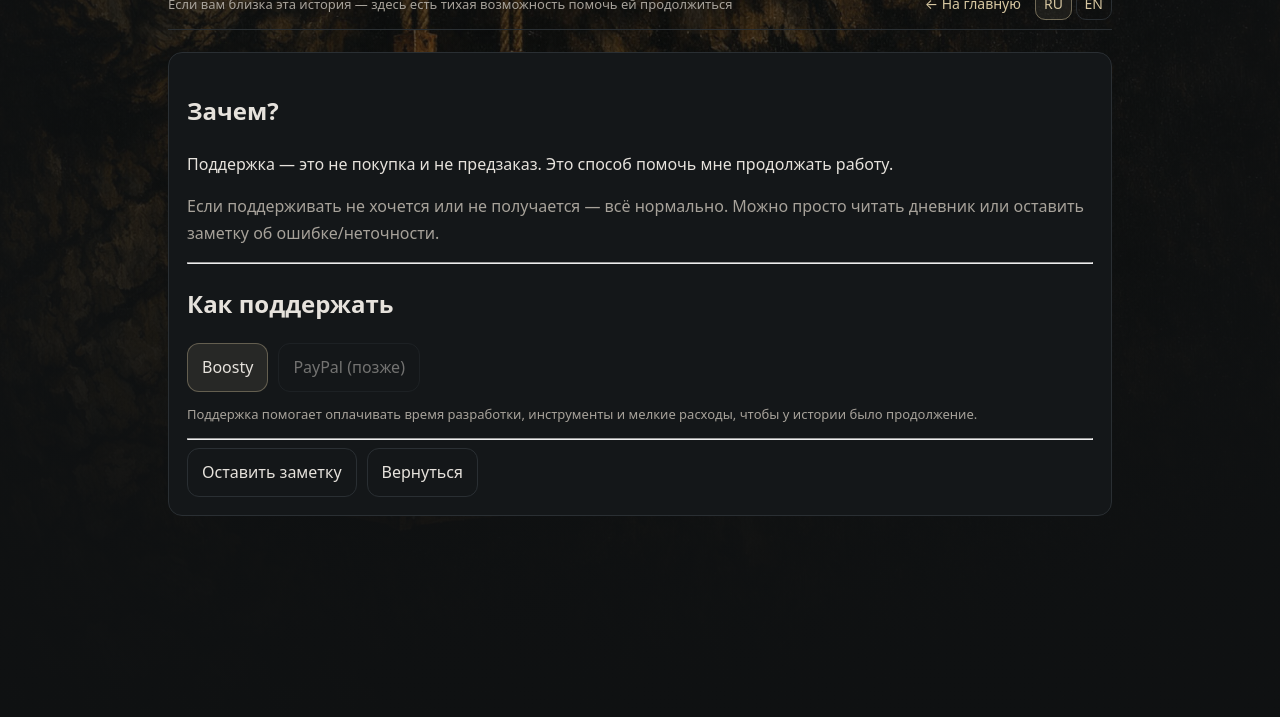
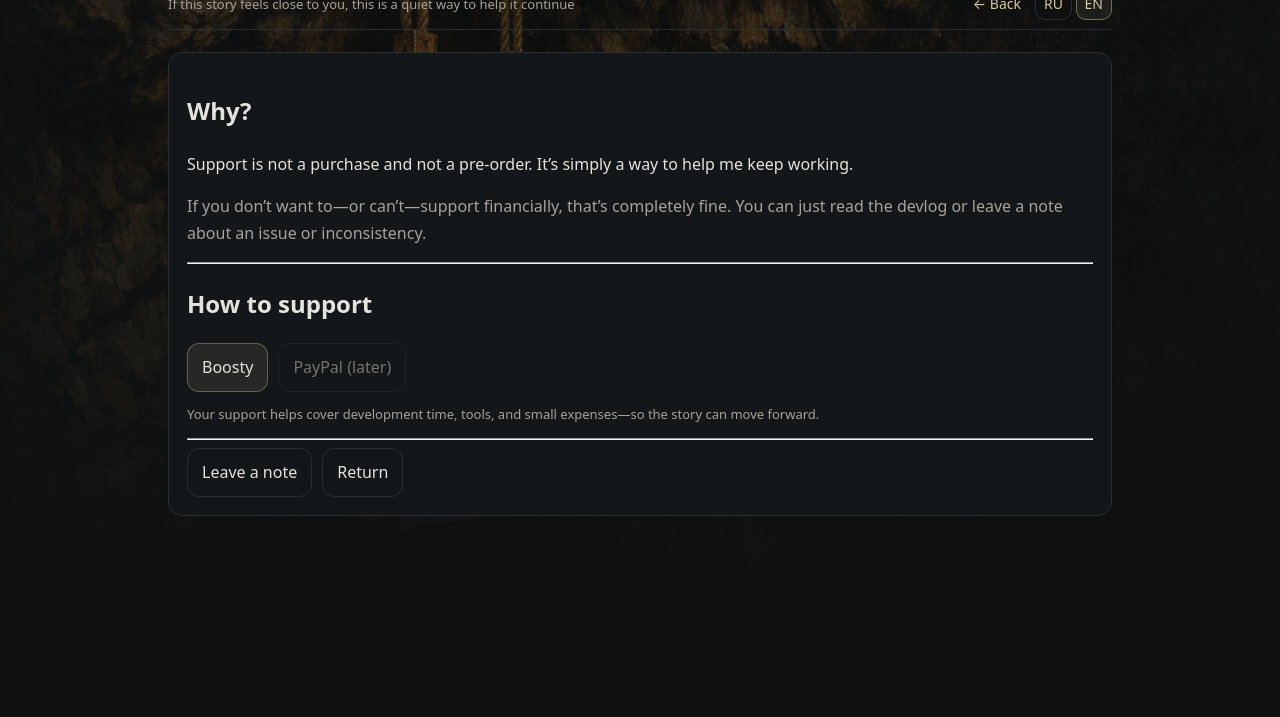
Before and after one commit to aeduard12AE/OnSurface, a plain HTML site: page en/support.html in a window 1280 px wide. Shown: the part 83-800 px from the top of the page. Drawn offline with Linux system fonts and the light colour scheme.

Commit message:
Update support.html

```diff
--- a/en/support.html
+++ b/en/support.html
@@ -1,9 +1,9 @@
 <!DOCTYPE html>
-<html lang="ru">
+<html lang="en">
 <head>
   <meta charset="UTF-8" />
   <meta name="viewport" content="width=device-width, initial-scale=1"/>
-  <title>Поддержать — На Поверхности</title>
+  <title>Support — On the Surface</title>
   <meta name="robots" content="noindex, nofollow">
   <link rel="stylesheet" href="/OnSurface/assets/css/style.css?v=9">
 </head>
@@ -12,34 +12,34 @@
   <div class="container">
     <header class="header">
       <div class="brand">
-        <h1>Поддержать</h1>
-        <div class="byline">Если вам близка эта история — здесь есть тихая возможность помочь ей продолжиться</div>
+        <h1>Support</h1>
+        <div class="byline">If this story feels close to you, this is a quiet way to help it continue</div>
       </div>
 
       <nav class="nav">
-        <a href="/OnSurface/">← На главную</a>
+        <a href="/OnSurface/en/">← Back</a>
         <span class="lang">
-          <a class="active" href="/OnSurface/support.html">RU</a>
-          <a href="/OnSurface/en/support.html">EN</a>
+          <a href="/OnSurface/support.html">RU</a>
+          <a class="active" href="/OnSurface/en/support.html">EN</a>
         </span>
       </nav>
     </header>
 
     <section class="block">
-      <h2>Зачем?</h2>
+      <h2>Why?</h2>
       <p>
-        Поддержка — это не покупка и не предзаказ.
-        Это способ помочь мне продолжать работу.
+        Support is not a purchase and not a pre-order.
+        It’s simply a way to help me keep working.
       </p>
 
       <p class="muted">
-        Если поддерживать не хочется или не получается — всё нормально.
-        Можно просто читать дневник или оставить заметку об ошибке/неточности.
+        If you don’t want to—or can’t—support financially, that’s completely fine.
+        You can just read the devlog or leave a note about an issue or inconsistency.
       </p>
 
       <hr class="sep"/>
 
-      <h2>Как поддержать</h2>
+      <h2>How to support</h2>
 
       <div style="display:flex;gap:10px;flex-wrap:wrap;align-items:center;margin-top:10px;">
         <a class="btn primary" href="https://boosty.to/on_surface" target="_blank" rel="noopener">
@@ -47,20 +47,19 @@
         </a>
 
         <a class="btn btn-disabled" href="#" aria-disabled="true" tabindex="-1">
-          PayPal (позже)
+          PayPal (later)
         </a>
       </div>
 
       <p class="muted" style="margin-top:12px;font-size:13px;">
-        Поддержка помогает оплачивать время разработки, инструменты и мелкие расходы,
-        чтобы у истории было продолжение.
+        Your support helps cover development time, tools, and small expenses—so the story can move forward.
       </p>
 
       <hr class="sep"/>
 
       <div style="display:flex;gap:10px;flex-wrap:wrap;">
-        <a class="btn" href="/OnSurface/feedback.html">Оставить заметку</a>
-        <a class="btn" href="/OnSurface/">Вернуться</a>
+        <a class="btn" href="/OnSurface/en/feedback.html">Leave a note</a>
+        <a class="btn" href="/OnSurface/en/">Return</a>
       </div>
     </section>
   </div>
```
